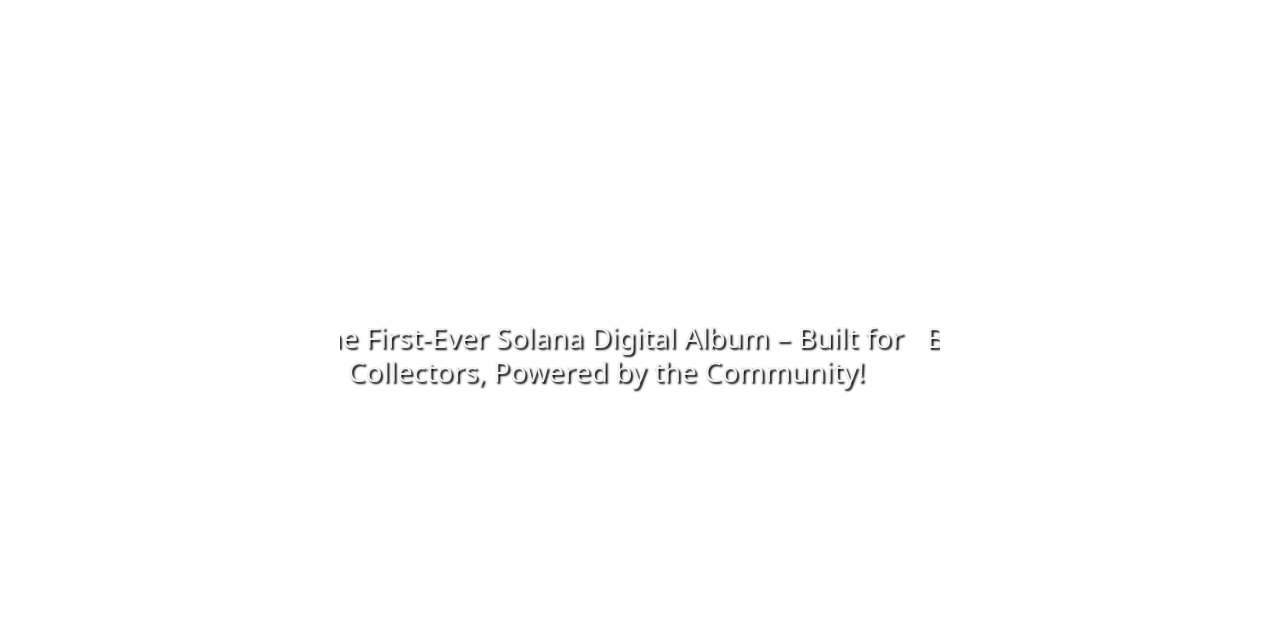
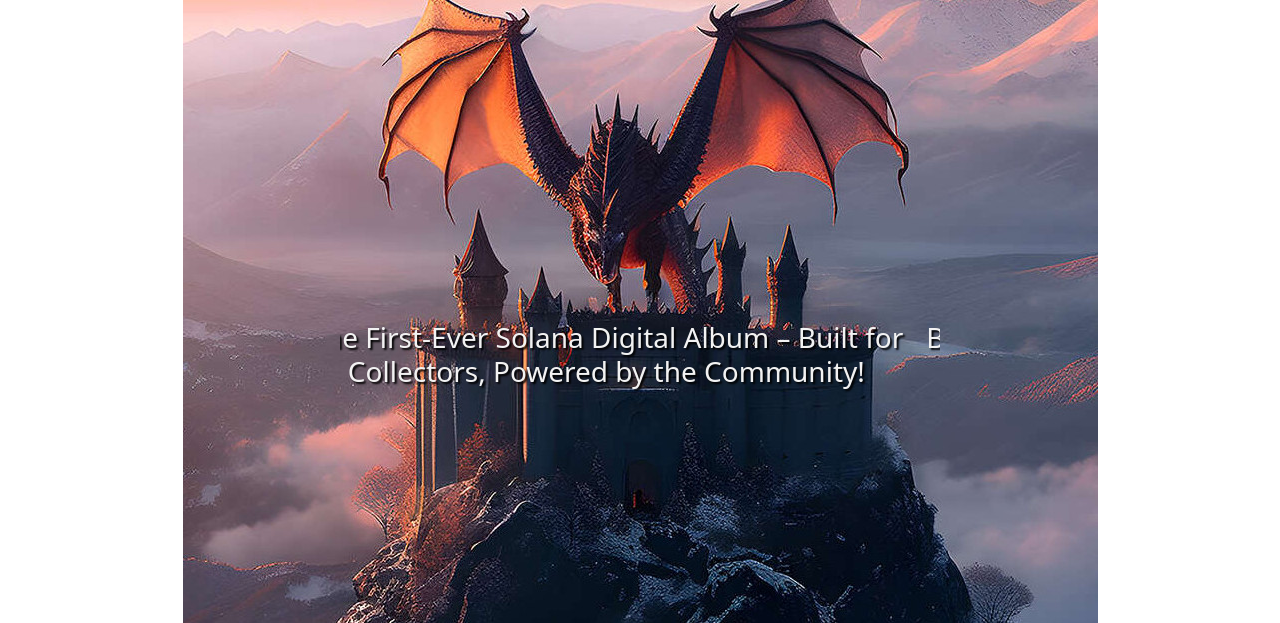
Before and after one commit to jbilac1/GoS, a plain HTML site: page index.html in a window 1280 px wide. Shown: the part 96-719 px from the top of the page. Drawn offline with nearby package versions, Linux system fonts and the light colour scheme.

Commit message:
Update start.css

```diff
--- a/styles/start.css
+++ b/styles/start.css
@@ -3,7 +3,7 @@ body{
     overflow-x: hidden;
 }
 .page {
-    background-image: url('./img/landing.jpg');
+    background-image: url('../img/landing.jpg');
     background-position: center top;
     background-size: stretch;
     background-repeat: no-repeat;
```
